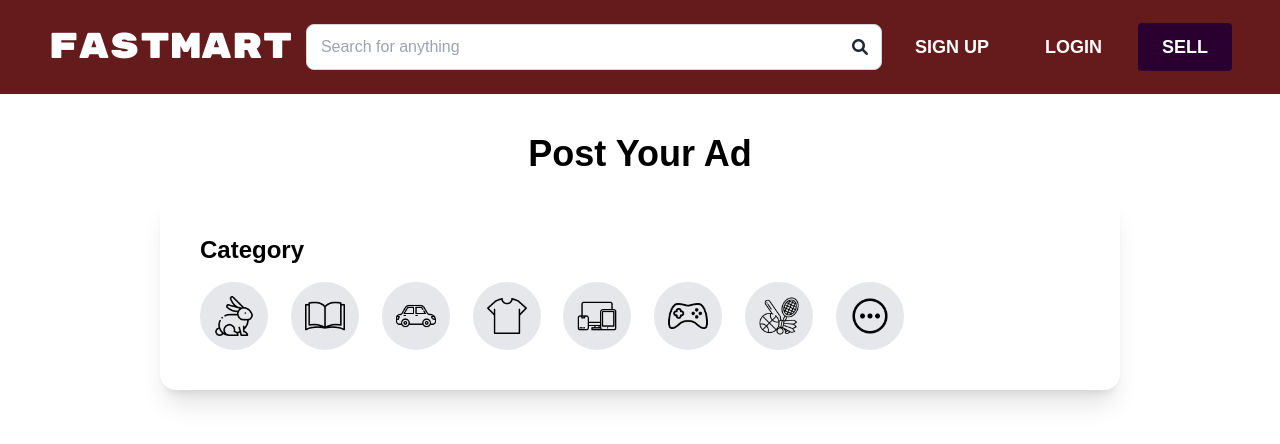
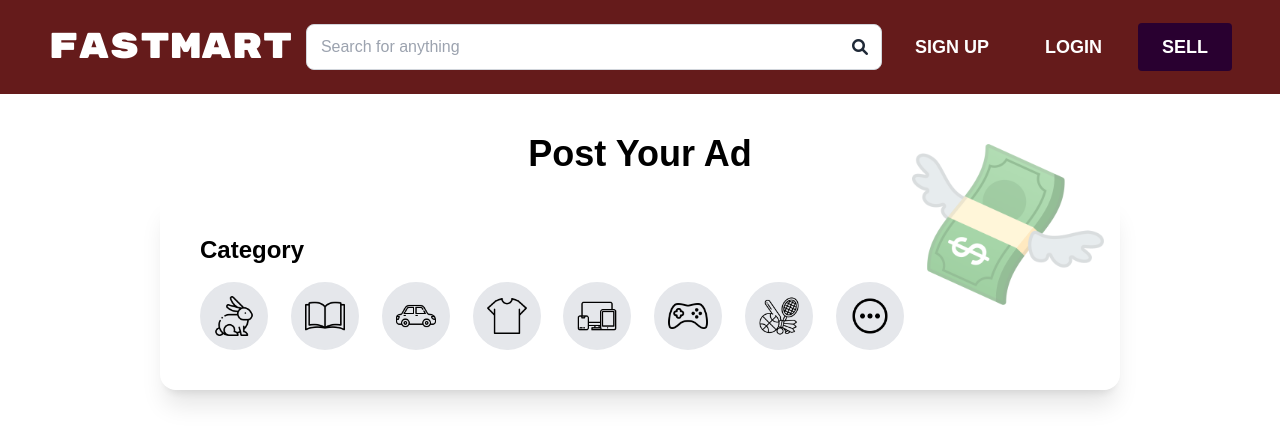
Before and after one commit to harisalimughal/FastMart, a React (Create React App) app in the folder fastmart/: page /postad in a window 1280 px wide. Shown: the top 444 px of the page. Built offline with nearby package versions, Linux system fonts and the light colour scheme; the HTML template or start-up script is replaced by a standard one; a web font is replaced by a local one.

Commit message:
Add a money emoji behind the sellig form

```diff
--- a/fastmart/src/components/selling-page/PostAd.jsx
+++ b/fastmart/src/components/selling-page/PostAd.jsx
@@ -2,12 +2,18 @@ import React from 'react'
 
 import Navbar from '../NavBar'
 import CategorySelect from './CategorySelect'
+import moneyEmoji from '../../assets/others/money-emoji.png'
 
 function PostAd() {
     return (
         <div className='flex flex-col gap-10'>
             {/* Navbar */}
             <Navbar />
+
+            {/* Money Emoji */}
+            <div className='w-48 mx-auto fixed right-44 top-36 -z-10 opacity-50'>
+                <img src={moneyEmoji} alt='money-emoji'></img>
+            </div>
 
             {/* Main Content */}
             <div className='flex flex-col gap-5'>
```
Also changed, not shown: fastmart/src/assets/others/money-emoji.png (added).
